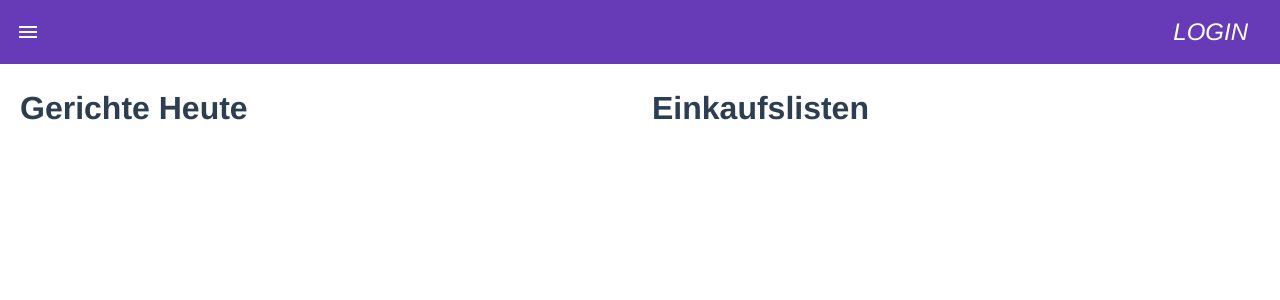
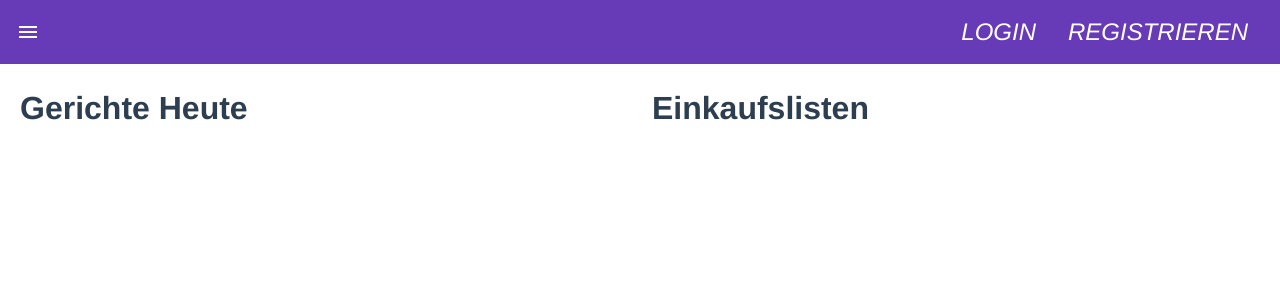
Before and after one commit to codingforceLM/WishADish-Frontend, a Vue app: page /wish in a window 1280 px wide. Shown: the top 300 px of the page. Built offline with nearby package versions, Linux system fonts and the light colour scheme.

Commit message:
added register button to appbar

```diff
--- a/src/App.vue
+++ b/src/App.vue
@@ -22,6 +22,14 @@
           @click='$router.push("/login")'
       >
         <v-icon>Login</v-icon>
+      </v-btn>
+      <v-btn
+          v-if="$store.getters.token == ''"
+          text
+          class="v-card__title"
+          @click='$router.push("/register")'
+      >
+        <v-icon>Registrieren</v-icon>
       </v-btn>
       <v-btn v-if="$store.getters.token != ''" @click="logout" text class="v-card__title">
         <v-icon>Logout</v-icon>
```
